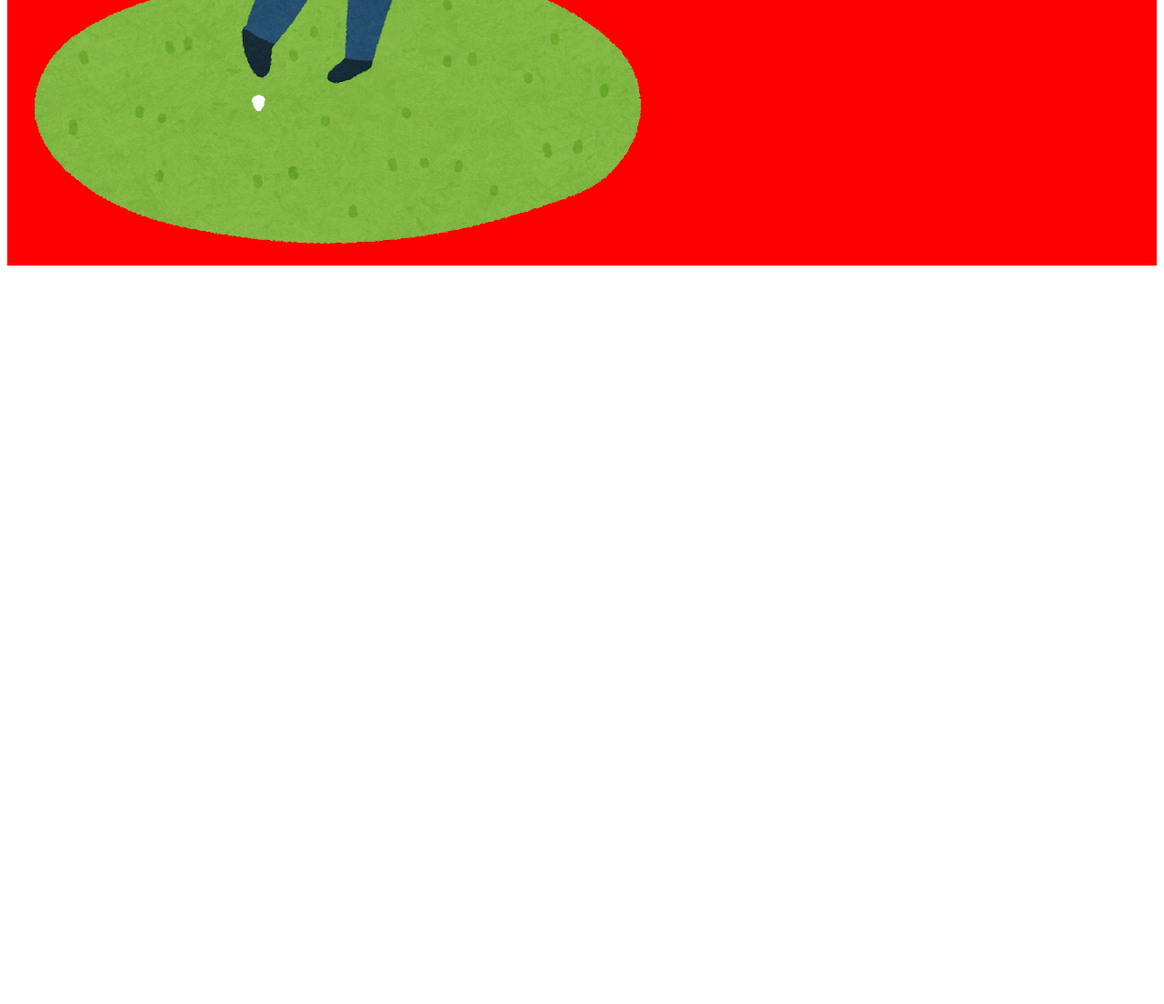
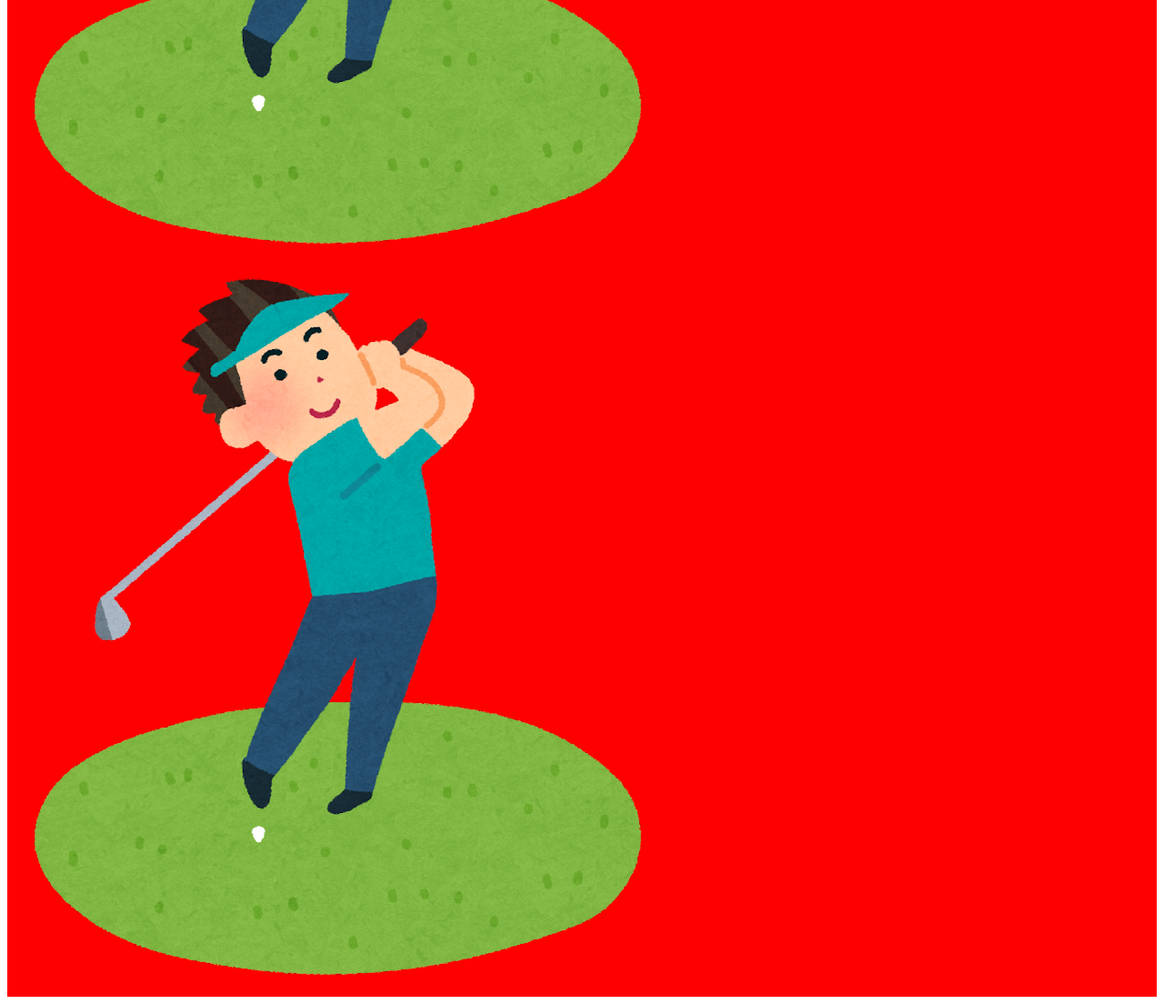
Before and after one commit to frogkoby/company-site, a plain HTML site: page index.html in a window 1280 px wide. Shown: the part 3761-4865 px from the top of the page at 91% size. Before the commit the page ends 4061 px from the top, so only its background shows below. Drawn offline with Linux system fonts and the light colour scheme.

Commit message:
画像をアップしましたよ

```diff
--- a/index.html
+++ b/index.html
@@ -21,7 +21,7 @@
 		<img src="img/golf_jou_man.png" alt="ゴルフをする人">
 		<img src="img/golf_jou_man.png" alt="ゴルフをする人">
 		<img src="img/golf_jou_man.png" alt="ゴルフをする人">
-
+		<img src="img/golf_jou_man.png" alt="ゴルフをする人">
 	</div>
 </body>
 </html>
```
